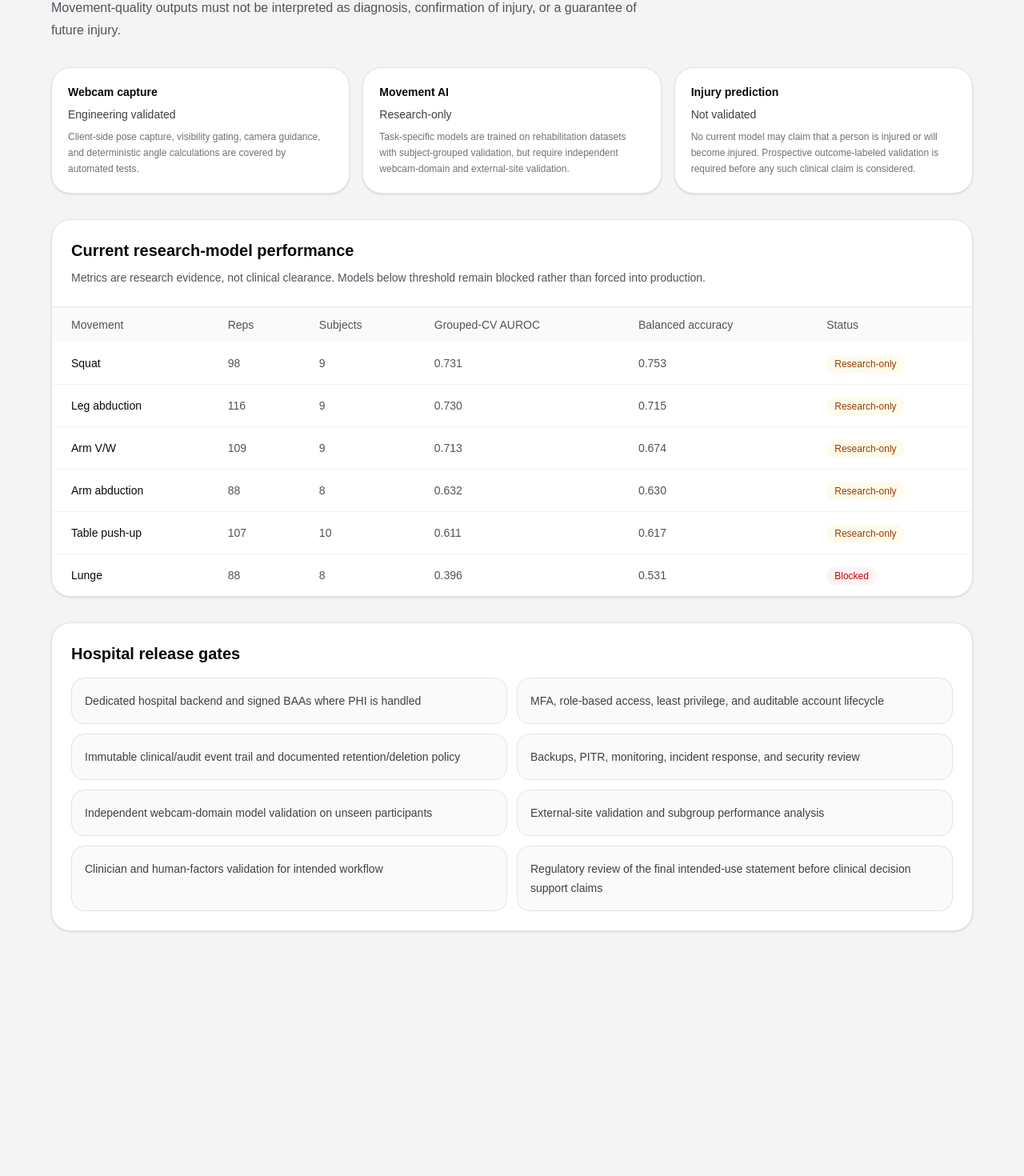
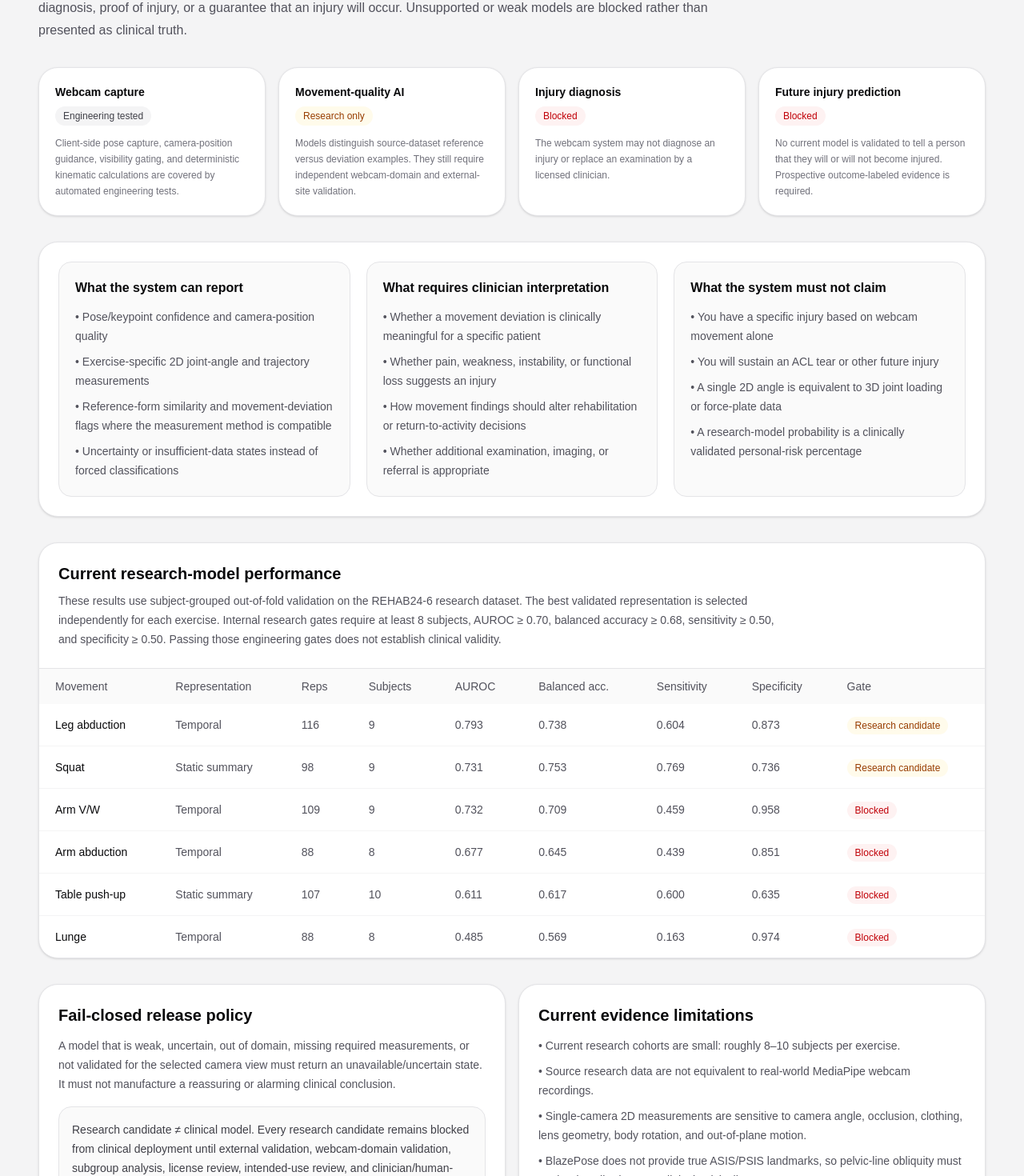
Before and after one commit to AadiJ1in/MovementScienceLab, a Next.js app: page /validation in a window 1280 px wide. Shown: the part 160-1630 px from the top of the page at 80% size. Before the commit the page ends 1364 px from the top, so only its background shows below. Built offline with nearby package versions, Linux system fonts and the light colour scheme.

Commit message:
Refresh validation dashboard with gated model evidence

```diff
--- a/app/validation/page.tsx
+++ b/app/validation/page.tsx
@@ -1,56 +1,208 @@
 const MODEL_ROWS = [
-  { movement: "Squat", reps: 98, subjects: 9, auroc: 0.731, balancedAccuracy: 0.753, status: "Research-only" },
-  { movement: "Leg abduction", reps: 116, subjects: 9, auroc: 0.73, balancedAccuracy: 0.715, status: "Research-only" },
-  { movement: "Arm V/W", reps: 109, subjects: 9, auroc: 0.713, balancedAccuracy: 0.674, status: "Research-only" },
-  { movement: "Arm abduction", reps: 88, subjects: 8, auroc: 0.632, balancedAccuracy: 0.63, status: "Research-only" },
-  { movement: "Table push-up", reps: 107, subjects: 10, auroc: 0.611, balancedAccuracy: 0.617, status: "Research-only" },
-  { movement: "Lunge", reps: 88, subjects: 8, auroc: 0.396, balancedAccuracy: 0.531, status: "Blocked" },
-];
+  {
+    movement: "Leg abduction",
+    reps: 116,
+    subjects: 9,
+    representation: "Temporal",
+    auroc: 0.793,
+    balancedAccuracy: 0.738,
+    sensitivity: 0.604,
+    specificity: 0.873,
+    status: "Research candidate",
+  },
+  {
+    movement: "Squat",
+    reps: 98,
+    subjects: 9,
+    representation: "Static summary",
+    auroc: 0.731,
+    balancedAccuracy: 0.753,
+    sensitivity: 0.769,
+    specificity: 0.736,
+    status: "Research candidate",
+  },
+  {
+    movement: "Arm V/W",
+    reps: 109,
+    subjects: 9,
+    representation: "Temporal",
+    auroc: 0.732,
+    balancedAccuracy: 0.709,
+    sensitivity: 0.459,
+    specificity: 0.958,
+    status: "Blocked",
+  },
+  {
+    movement: "Arm abduction",
+    reps: 88,
+    subjects: 8,
+    representation: "Temporal",
+    auroc: 0.677,
+    balancedAccuracy: 0.645,
+    sensitivity: 0.439,
+    specificity: 0.851,
+    status: "Blocked",
+  },
+  {
+    movement: "Table push-up",
+    reps: 107,
+    subjects: 10,
+    representation: "Static summary",
+    auroc: 0.611,
+    balancedAccuracy: 0.617,
+    sensitivity: 0.6,
+    specificity: 0.635,
+    status: "Blocked",
+  },
+  {
+    movement: "Lunge",
+    reps: 88,
+    subjects: 8,
+    representation: "Temporal",
+    auroc: 0.485,
+    balancedAccuracy: 0.569,
+    sensitivity: 0.163,
+    specificity: 0.974,
+    status: "Blocked",
+  },
+] as const;
+
+const RELEASE_GATES = [
+  "Dedicated clinical backend and signed BAAs wherever protected health information is handled",
+  "MFA, role-based access, least privilege, auditable account lifecycle, and emergency access policy",
+  "Immutable clinical/audit event trail plus documented retention, export, and deletion procedures",
+  "Backups, point-in-time recovery, monitoring, incident response, dependency review, and penetration/security testing",
+  "Independent webcam-domain validation on unseen participants and multiple devices/camera conditions",
+  "External-site validation with confidence intervals, calibration analysis, and subgroup performance reporting",
+  "Clinician validation, usability/human-factors testing, and clearly defined intended workflow",
+  "Regulatory review of the final intended-use statement before any diagnostic or predictive clinical claim",
+] as const;
 
 export default function ValidationPage() {
   return (
     <main className="min-h-screen px-5 py-10 sm:px-8 lg:px-12">
-      <div className="mx-auto max-w-6xl space-y-8">
+      <div className="mx-auto max-w-7xl space-y-8">
         <header>
-          <p className="text-sm font-semibold uppercase tracking-[0.2em] text-zinc-500">Movement Science Lab</p>
-          <h1 className="mt-3 text-3xl font-semibold tracking-tight text-zinc-950 sm:text-4xl">Clinical validation status</h1>
-          <p className="mt-4 max-w-3xl text-base leading-7 text-zinc-600">
-            This page separates what the system can currently measure from what has not yet been clinically validated. Movement-quality outputs must not be interpreted as diagnosis, confirmation of injury, or a guarantee of future injury.
+          <p className="text-sm font-semibold uppercase tracking-[0.2em] text-zinc-500">
+            Movement Science Lab
+          </p>
+          <h1 className="mt-3 text-3xl font-semibold tracking-tight text-zinc-950 sm:text-4xl">
+            Clinical validation status
+          </h1>
+          <p className="mt-4 max-w-4xl text-base leading-7 text-zinc-600">
+            This page separates engineering capability, research evidence, and clinical readiness. A
+            movement-quality score is not a diagnosis, proof of injury, or a guarantee that an injury
+            will occur. Unsupported or weak models are blocked rather than presented as clinical truth.
           </p>
         </header>
 
-        <section className="grid gap-4 md:grid-cols-3">
-          <StatusCard title="Webcam capture" status="Engineering validated" detail="Client-side pose capture, visibility gating, camera guidance, and deterministic angle calculations are covered by automated tests." />
-          <StatusCard title="Movement AI" status="Research-only" detail="Task-specific models are trained on rehabilitation datasets with subject-grouped validation, but require independent webcam-domain and external-site validation." />
-          <StatusCard title="Injury prediction" status="Not validated" detail="No current model may claim that a person is injured or will become injured. Prospective outcome-labeled validation is required before any such clinical claim is considered." />
+        <section className="grid gap-4 md:grid-cols-4">
+          <StatusCard
+            title="Webcam capture"
+            status="Engineering tested"
+            tone="neutral"
+            detail="Client-side pose capture, camera-position guidance, visibility gating, and deterministic kinematic calculations are covered by automated engineering tests."
+          />
+          <StatusCard
+            title="Movement-quality AI"
+            status="Research only"
+            tone="warning"
+            detail="Models distinguish source-dataset reference versus deviation examples. They still require independent webcam-domain and external-site validation."
+          />
+          <StatusCard
+            title="Injury diagnosis"
+            status="Blocked"
+            tone="danger"
+            detail="The webcam system may not diagnose an injury or replace an examination by a licensed clinician."
+          />
+          <StatusCard
+            title="Future injury prediction"
+            status="Blocked"
+            tone="danger"
+            detail="No current model is validated to tell a person that they will or will not become injured. Prospective outcome-labeled evidence is required."
+          />
+        </section>
+
+        <section className="rounded-3xl border border-zinc-200 bg-white p-6 shadow-sm">
+          <div className="grid gap-5 lg:grid-cols-3">
+            <EvidenceCard
+              title="What the system can report"
+              items={[
+                "Pose/keypoint confidence and camera-position quality",
+                "Exercise-specific 2D joint-angle and trajectory measurements",
+                "Reference-form similarity and movement-deviation flags where the measurement method is compatible",
+                "Uncertainty or insufficient-data states instead of forced classifications",
+              ]}
+            />
+            <EvidenceCard
+              title="What requires clinician interpretation"
+              items={[
+                "Whether a movement deviation is clinically meaningful for a specific patient",
+                "Whether pain, weakness, instability, or functional loss suggests an injury",
+                "How movement findings should alter rehabilitation or return-to-activity decisions",
+                "Whether additional examination, imaging, or referral is appropriate",
+              ]}
+            />
+            <EvidenceCard
+              title="What the system must not claim"
+              items={[
+                "You have a specific injury based on webcam movement alone",
+                "You will sustain an ACL tear or other future injury",
+                "A single 2D angle is equivalent to 3D joint loading or force-plate data",
+                "A research-model probability is a clinically validated personal-risk percentage",
+              ]}
+            />
+          </div>
         </section>
 
         <section className="overflow-hidden rounded-3xl border border-zinc-200 bg-white shadow-sm">
           <div className="border-b border-zinc-200 p-6">
             <h2 className="text-xl font-semibold text-zinc-950">Current research-model performance</h2>
-            <p className="mt-2 text-sm leading-6 text-zinc-600">Metrics are research evidence, not clinical clearance. Models below threshold remain blocked rather than forced into production.</p>
+            <p className="mt-2 max-w-4xl text-sm leading-6 text-zinc-600">
+              These results use subject-grouped out-of-fold validation on the REHAB24-6 research
+              dataset. The best validated representation is selected independently for each exercise.
+              Internal research gates require at least 8 subjects, AUROC ≥ 0.70, balanced accuracy ≥
+              0.68, sensitivity ≥ 0.50, and specificity ≥ 0.50. Passing those engineering gates does
+              not establish clinical validity.
+            </p>
           </div>
           <div className="overflow-x-auto">
             <table className="w-full text-left text-sm">
               <thead className="bg-zinc-50 text-zinc-600">
                 <tr>
-                  <th className="px-6 py-3 font-medium">Movement</th>
-                  <th className="px-6 py-3 font-medium">Reps</th>
-                  <th className="px-6 py-3 font-medium">Subjects</th>
-                  <th className="px-6 py-3 font-medium">Grouped-CV AUROC</th>
-                  <th className="px-6 py-3 font-medium">Balanced accuracy</th>
-                  <th className="px-6 py-3 font-medium">Status</th>
+                  <th className="px-5 py-3 font-medium">Movement</th>
+                  <th className="px-5 py-3 font-medium">Representation</th>
+                  <th className="px-5 py-3 font-medium">Reps</th>
+                  <th className="px-5 py-3 font-medium">Subjects</th>
+                  <th className="px-5 py-3 font-medium">AUROC</th>
+                  <th className="px-5 py-3 font-medium">Balanced acc.</th>
+                  <th className="px-5 py-3 font-medium">Sensitivity</th>
+                  <th className="px-5 py-3 font-medium">Specificity</th>
+                  <th className="px-5 py-3 font-medium">Gate</th>
                 </tr>
               </thead>
               <tbody className="divide-y divide-zinc-100">
                 {MODEL_ROWS.map((row) => (
                   <tr key={row.movement}>
-                    <td className="px-6 py-4 font-medium text-zinc-950">{row.movement}</td>
-                    <td className="px-6 py-4 text-zinc-600">{row.reps}</td>
-                    <td className="px-6 py-4 text-zinc-600">{row.subjects}</td>
-                    <td className="px-6 py-4 text-zinc-600">{row.auroc.toFixed(3)}</td>
-                    <td className="px-6 py-4 text-zinc-600">{row.balancedAccuracy.toFixed(3)}</td>
-                    <td className="px-6 py-4"><span className={`rounded-full px-2.5 py-1 text-xs font-medium ${row.status === "Blocked" ? "bg-red-50 text-red-700" : "bg-amber-50 text-amber-800"}`}>{row.status}</span></td>
+                    <td className="px-5 py-4 font-medium text-zinc-950">{row.movement}</td>
+                    <td className="px-5 py-4 text-zinc-600">{row.representation}</td>
+                    <td className="px-5 py-4 text-zinc-600">{row.reps}</td>
+                    <td className="px-5 py-4 text-zinc-600">{row.subjects}</td>
+                    <td className="px-5 py-4 text-zinc-600">{row.auroc.toFixed(3)}</td>
+                    <td className="px-5 py-4 text-zinc-600">{row.balancedAccuracy.toFixed(3)}</td>
+                    <td className="px-5 py-4 text-zinc-600">{row.sensitivity.toFixed(3)}</td>
+                    <td className="px-5 py-4 text-zinc-600">{row.specificity.toFixed(3)}</td>
+                    <td className="px-5 py-4">
+                      <span
+                        className={`rounded-full px-2.5 py-1 text-xs font-medium ${
+                          row.status === "Blocked"
+                            ? "bg-red-50 text-red-700"
+                            : "bg-amber-50 text-amber-800"
+                        }`}
+                      >
+                        {row.status}
+                      </span>
+                    </td>
                   </tr>
                 ))}
               </tbody>
@@ -58,20 +210,43 @@ export default function ValidationPage() {
           </div>
         </section>
 
+        <section className="grid gap-4 lg:grid-cols-2">
+          <div className="rounded-3xl border border-zinc-200 bg-white p-6 shadow-sm">
+            <h2 className="text-xl font-semibold text-zinc-950">Fail-closed release policy</h2>
+            <p className="mt-3 text-sm leading-6 text-zinc-600">
+              A model that is weak, uncertain, out of domain, missing required measurements, or not
+              validated for the selected camera view must return an unavailable/uncertain state. It must
+              not manufacture a reassuring or alarming clinical conclusion.
+            </p>
+            <div className="mt-4 rounded-2xl border border-zinc-200 bg-zinc-50 p-4 text-sm leading-6 text-zinc-700">
+              Research candidate ≠ clinical model. Every research candidate remains blocked from clinical
+              deployment until external validation, webcam-domain validation, subgroup analysis, license
+              review, intended-use review, and clinician/human-factors validation are complete.
+            </div>
+          </div>
+
+          <div className="rounded-3xl border border-zinc-200 bg-white p-6 shadow-sm">
+            <h2 className="text-xl font-semibold text-zinc-950">Current evidence limitations</h2>
+            <ul className="mt-3 space-y-2 text-sm leading-6 text-zinc-600">
+              <li>• Current research cohorts are small: roughly 8–10 subjects per exercise.</li>
+              <li>• Source research data are not equivalent to real-world MediaPipe webcam recordings.</li>
+              <li>• Single-camera 2D measurements are sensitive to camera angle, occlusion, clothing, lens geometry, body rotation, and out-of-plane motion.</li>
+              <li>• BlazePose does not provide true ASIS/PSIS landmarks, so pelvic-line obliquity must not be described as true clinical pelvic tilt.</li>
+              <li>• Frontal knee deviation is a 2D projection proxy and must not be represented as diagnostic valgus/varus or joint loading.</li>
+            </ul>
+          </div>
+        </section>
+
         <section className="rounded-3xl border border-zinc-200 bg-white p-6 shadow-sm">
           <h2 className="text-xl font-semibold text-zinc-950">Hospital release gates</h2>
           <div className="mt-4 grid gap-3 sm:grid-cols-2">
-            {[
-              "Dedicated hospital backend and signed BAAs where PHI is handled",
-              "MFA, role-based access, least privilege, and auditable account lifecycle",
-              "Immutable clinical/audit event trail and documented retention/deletion policy",
-              "Backups, PITR, monitoring, incident response, and security review",
-              "Independent webcam-domain model validation on unseen participants",
-              "External-site validation and subgroup performance analysis",
-              "Clinician and human-factors validation for intended workflow",
-              "Regulatory review of the final intended-use statement before clinical decision support claims",
-            ].map((item) => (
-              <div key={item} className="rounded-2xl border border-zinc-200 bg-zinc-50 p-4 text-sm leading-6 text-zinc-700">{item}</div>
+            {RELEASE_GATES.map((item) => (
+              <div
+                key={item}
+                className="rounded-2xl border border-zinc-200 bg-zinc-50 p-4 text-sm leading-6 text-zinc-700"
+              >
+                {item}
+              </div>
             ))}
           </div>
         </section>
@@ -80,12 +255,42 @@ export default function ValidationPage() {
   );
 }
 
-function StatusCard({ title, status, detail }: { title: string; status: string; detail: string }) {
+function StatusCard({
+  title,
+  status,
+  detail,
+  tone,
+}: {
+  title: string;
+  status: string;
+  detail: string;
+  tone: "neutral" | "warning" | "danger";
+}) {
+  const badge =
+    tone === "danger"
+      ? "bg-red-50 text-red-700"
+      : tone === "warning"
+        ? "bg-amber-50 text-amber-800"
+        : "bg-zinc-100 text-zinc-700";
+
   return (
     <div className="rounded-3xl border border-zinc-200 bg-white p-5 shadow-sm">
       <p className="text-sm font-semibold text-zinc-950">{title}</p>
-      <p className="mt-2 text-sm font-medium text-zinc-700">{status}</p>
-      <p className="mt-2 text-xs leading-5 text-zinc-500">{detail}</p>
+      <p className={`mt-2 inline-flex rounded-full px-2.5 py-1 text-xs font-medium ${badge}`}>{status}</p>
+      <p className="mt-3 text-xs leading-5 text-zinc-500">{detail}</p>
     </div>
   );
 }
+
+function EvidenceCard({ title, items }: { title: string; items: readonly string[] }) {
+  return (
+    <div className="rounded-2xl border border-zinc-200 bg-zinc-50 p-5">
+      <h2 className="text-base font-semibold text-zinc-950">{title}</h2>
+      <ul className="mt-3 space-y-2 text-sm leading-6 text-zinc-600">
+        {items.map((item) => (
+          <li key={item}>• {item}</li>
+        ))}
+      </ul>
+    </div>
+  );
+}
```
